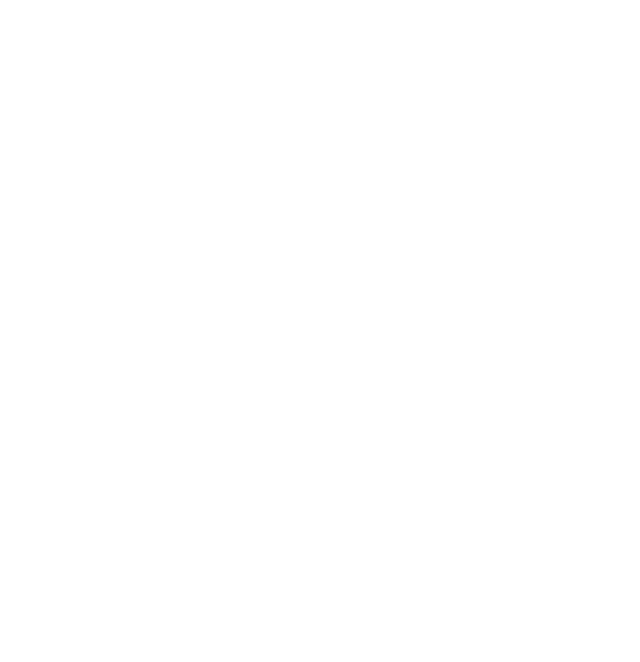
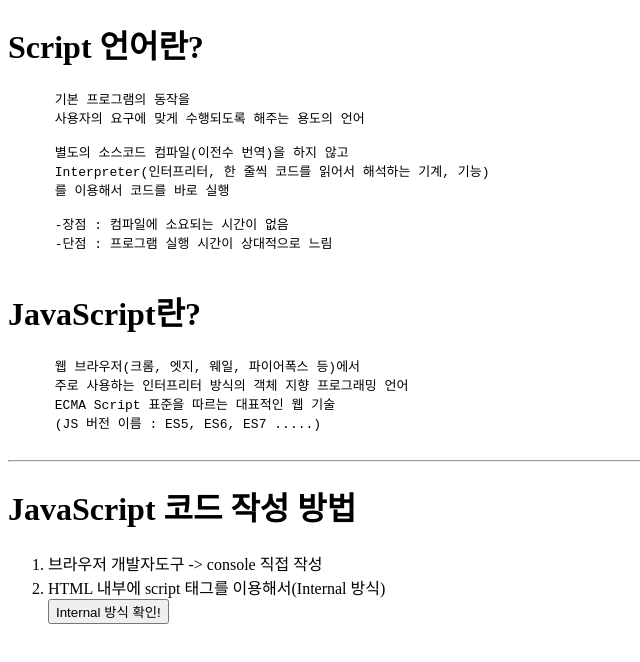
Before and after one commit to yunseonhyun/03_JavaScript, a plain HTML site: page html/01_JS개요.html in a window 1280 px wide. Shown: the whole page, without its empty margins (0-640 px from the left). Drawn offline with Linux system fonts and the light colour scheme.

Commit message:
JS_개요 작성

```diff
--- a/html/01_JS개요.html
+++ b/html/01_JS개요.html
@@ -3,7 +3,53 @@
   <head>
     <meta charset="UTF-8" />
     <meta name="viewport" content="width=device-width, initial-scale=1.0" />
-    <title>JavaScript 개요</title>
+    <title>01_JS개요</title>
   </head>
-  <body></body>
+  <body>
+    <h1>Script 언어란?</h1>
+    <pre>
+      기본 프로그램의 동작을
+      사용자의 요구에 맞게 수행되도록 해주는 용도의 언어
+
+      별도의 소스코드 컴파일(이전수 번역)을 하지 않고
+      Interpreter(인터프리터, 한 줄씩 코드를 읽어서 해석하는 기계, 기능)
+      를 이용해서 코드를 바로 실행
+
+      -장점 : 컴파일에 소요되는 시간이 없음
+      -단점 : 프로그램 실행 시간이 상대적으로 느림
+    </pre>
+    <h1>JavaScript란?</h1>
+    <pre>
+      웹 브라우저(크롬, 엣지, 웨일, 파이어폭스 등)에서
+      주로 사용하는 인터프리터 방식의 객체 지향 프로그래밍 언어
+      ECMA Script 표준을 따르는 대표적인 웹 기술
+      (JS 버전 이름 : ES5, ES6, ES7 .....)
+    </pre>
+    <hr />
+    <h1>JavaScript 코드 작성 방법</h1>
+    <ol>
+      <li>브라우저 개발자도구 -> console 직접 작성</li>
+      <li>
+        HTML 내부에 script 태그를 이용해서(Internal 방식)
+        <br />
+        <!-- 버튼이 클릭 되었을 때 internalFn() 함수를 호출(실행) -->
+        <button type="button" onclick="internalFn()">
+          Internal 방식 확인!
+        </button>
+        <script>
+          // <script> 태그를 작성하는 순간부터 javaScript 언어를 작성할 수 있음
+          //한줄 주석
+          /* script 범위 태그 주석 : JS 코드를 주석으로 작성할 수 있고,
+          설명이나표기를 작성할 수 있음*/
+
+          //function : 함수, 기능
+          /*
+          function 함수이름(매개변수 자리) {
+            기능에 대해서 작성하는 공간!
+          }
+          */
+        </script>
+      </li>
+    </ol>
+  </body>
 </html>
```
Also changed, not shown: css/01_JS개요.css (added), js/01_JS개요.js (added).
